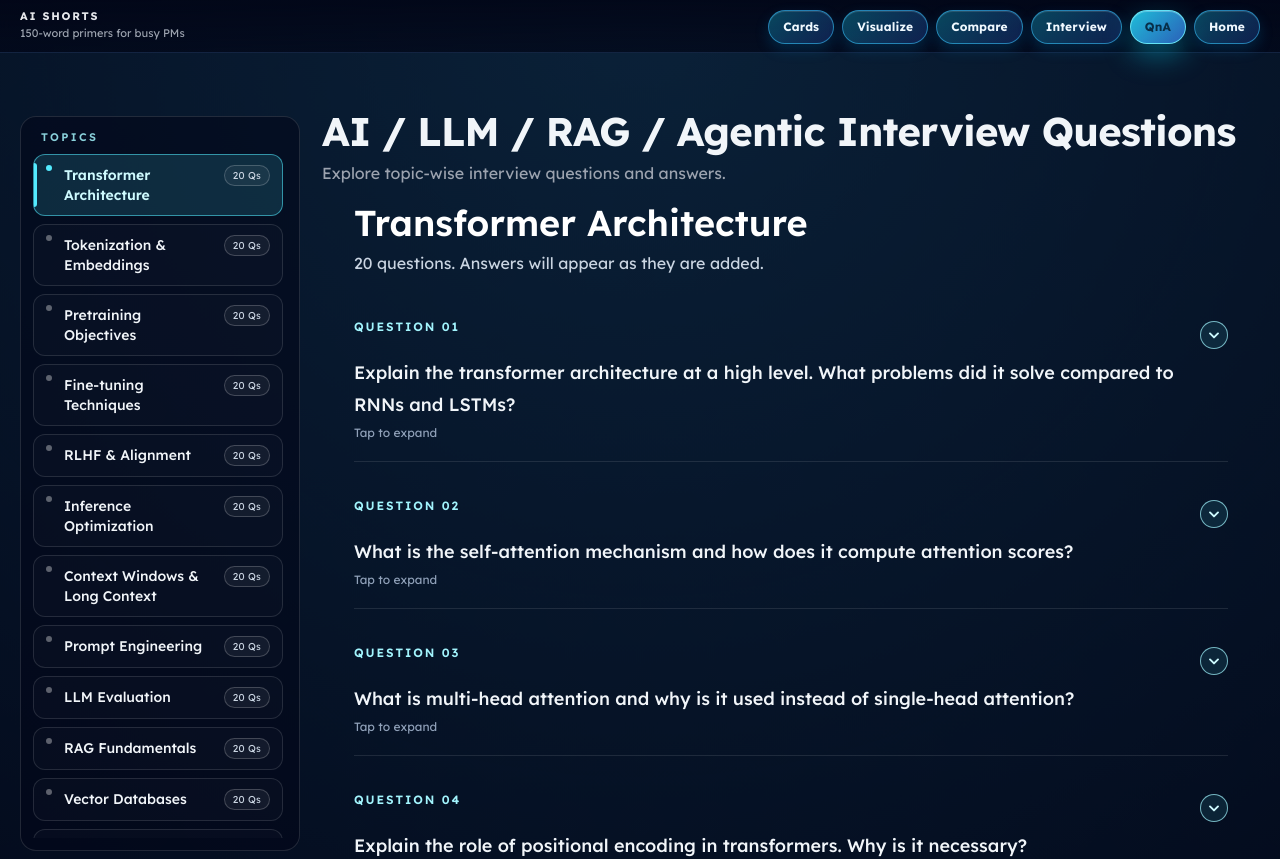
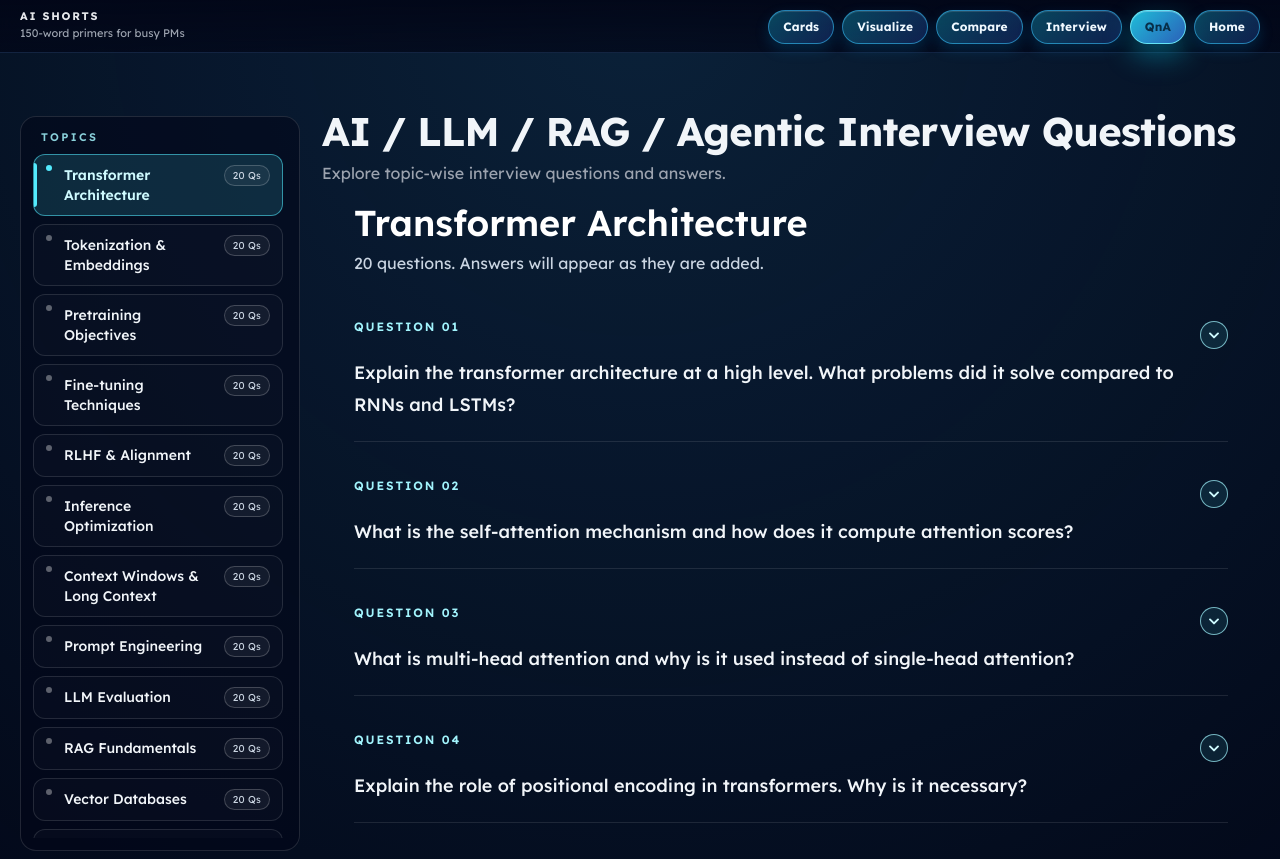
Before and after one commit to ashishgayakwar/ai-shorts, a Next.js app: page /qna in a window 1280 px wide. Shown: the top 859 px of the page. Built offline with nearby package versions, Linux system fonts and the light colour scheme.

Commit message:
Remove tap-to-expand hint from QnA cards

```diff
--- a/app/qna/components/QuestionCard.tsx
+++ b/app/qna/components/QuestionCard.tsx
@@ -67,7 +67,6 @@ export default function QuestionCard({ index, question, answer }: QuestionCardPr
             </span>
           </div>
           <h3 className="mt-2 text-base font-medium leading-8 text-slate-100 sm:text-lg">{question}</h3>
-          <div className="mt-1 text-xs text-slate-400">Tap to expand</div>
         </summary>
 
         <div className="mt-3 rounded-xl border border-white/10 bg-slate-950/35 px-3 py-2 text-sm text-slate-300">
```
